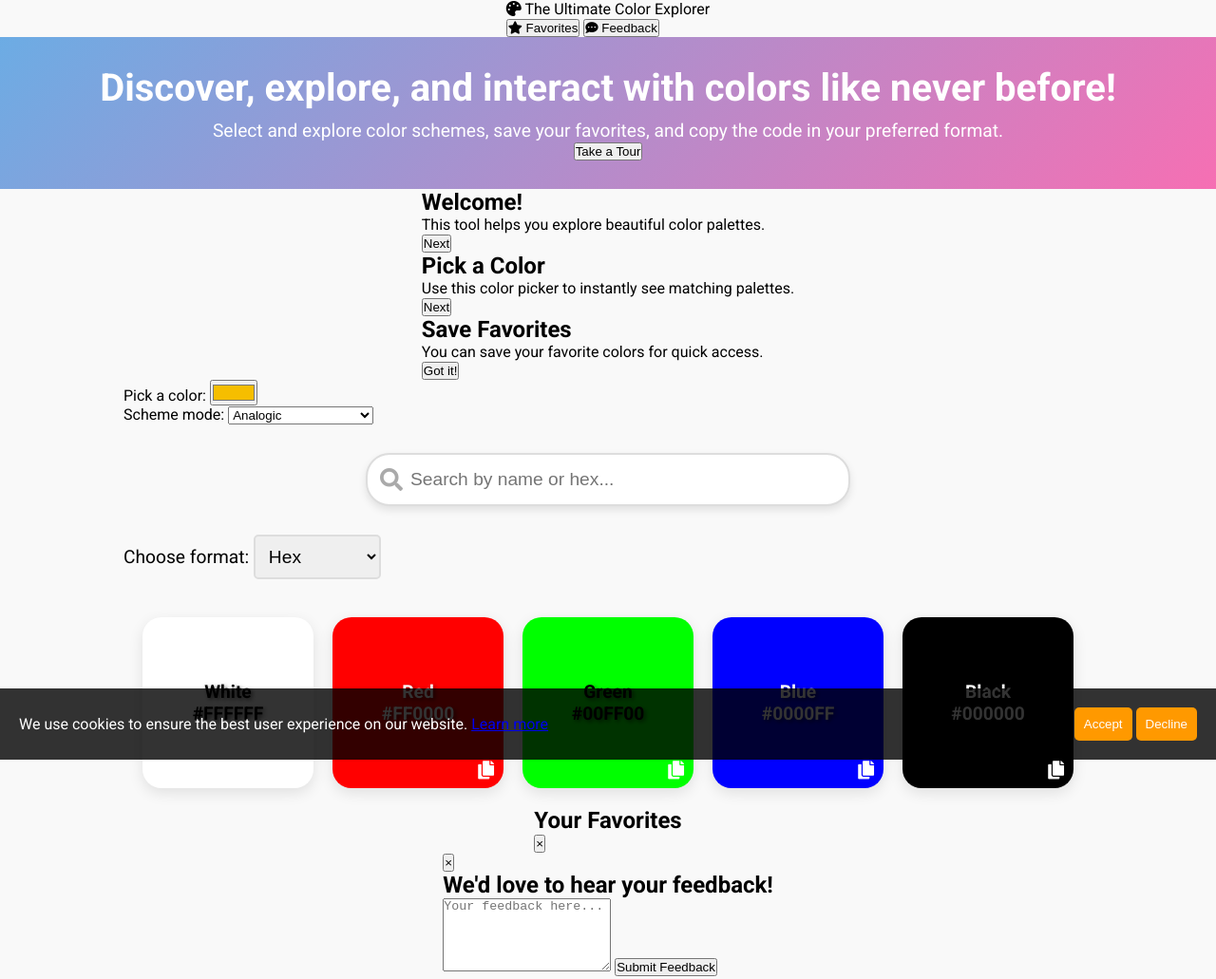
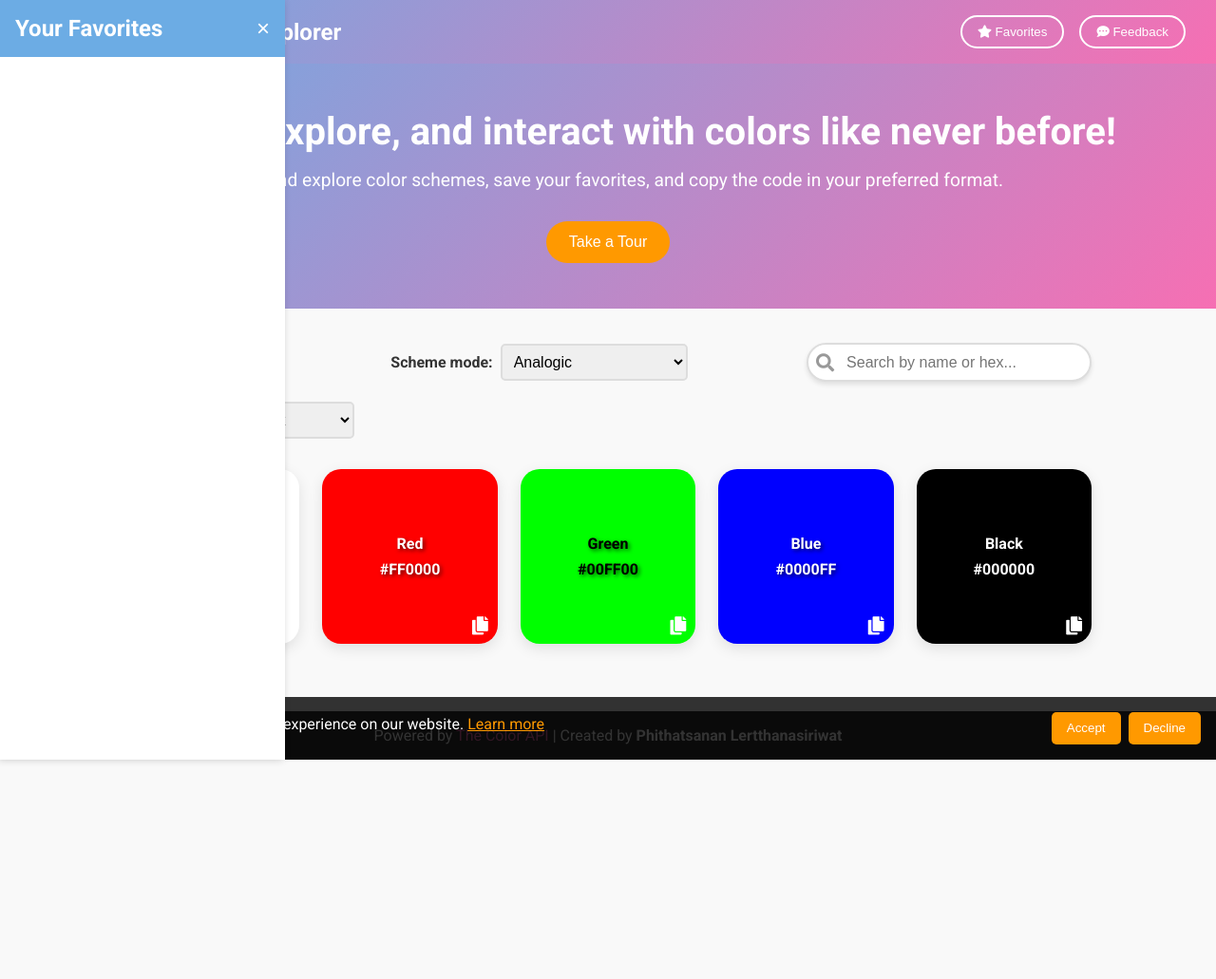
Before and after one commit to Phithatsanan/Color, a plain HTML site: page index.html in a window 1280 px wide. Shown: the top 1031 px of the page at 95% size. After the commit the page ends 800 px from the top, so only its background shows below. Drawn offline with Linux system fonts and the light colour scheme; no server answers.

Commit message:
Update styles.css

```diff
--- a/styles.css
+++ b/styles.css
@@ -1,4 +1,4 @@
-/* CSS Variables for Consistency */
+/* Root Variables */
 :root {
   --primary-color: #6cace4;
   --secondary-color: #f66fb3;
@@ -6,6 +6,10 @@
   --text-color: #333;
   --white: #fff;
   --shadow-color: rgba(0, 0, 0, 0.1);
+  --background-color: #f9f9f9;
+  --transition-fast: 0.3s ease;
+  --transition-slow: 0.6s ease;
+  --drawer-width: 300px;
 }
 
 * {
@@ -15,142 +19,416 @@
 }
 
 body {
-    font-family: 'Roboto', sans-serif;
-    background-color: #f9f9f9;
-    margin: 0;
-    padding: 0;
+  font-family: "Roboto", sans-serif;
+  background-color: var(--background-color);
+  color: var(--text-color);
   display: flex;
   flex-direction: column;
+  min-height: 100vh;
+}
+
+/* NAVBAR */
+.navbar {
+  background: linear-gradient(135deg, var(--primary-color), var(--secondary-color));
+  color: #fff;
+  display: flex;
+  justify-content: space-between;
+  align-items: center;
+  padding: 1rem 2rem;
+}
+
+.navbar .logo {
+  font-size: 1.5rem;
+  font-weight: bold;
+}
+
+.nav-items {
+  display: flex;
+  gap: 1rem;
+}
+
+.nav-button {
+  background-color: transparent;
+  border: 2px solid #fff;
+  color: #fff;
+  padding: 0.5rem 1rem;
+  border-radius: 25px;
+  cursor: pointer;
+  transition: all var(--transition-fast);
+}
+.nav-button:hover {
+  background-color: #fff;
+  color: var(--secondary-color);
+}
+
+/* HERO SECTION */
+.hero-section {
+  background: linear-gradient(135deg, var(--primary-color), var(--secondary-color));
+  color: #fff;
+  padding: 3rem 2rem;
+  text-align: center;
+}
+.hero-content h1 {
+  font-size: 2.5rem;
+  margin-bottom: 1rem;
+}
+.hero-content p {
+  font-size: 1.2rem;
+  margin-bottom: 2rem;
+}
+.cta-button {
+  background-color: var(--accent-color);
+  color: #fff;
+  border: none;
+  padding: 0.8rem 1.5rem;
+  font-size: 1rem;
+  border-radius: 30px;
+  cursor: pointer;
+  transition: background-color var(--transition-fast);
+}
+.cta-button:hover {
+  background-color: #ff8500;
+}
+
+/* MAIN CONTAINER */
+.container {
+  flex: 1;
+  max-width: 1200px;
+  margin: 0 auto;
+  padding: 2rem;
+}
+
+/* CONTROLS SECTION */
+.controls-section {
+  display: flex;
+  flex-wrap: wrap;
+  align-items: center;
+  justify-content: space-between;
+  margin-bottom: 2rem;
+  gap: 1rem;
+}
+.input-label {
+  margin-right: 0.5rem;
+  font-weight: 600;
+  min-width: 80px;
+  display: inline-block;
+}
+.color-picker-wrap,
+.scheme-select-wrap {
+  display: flex;
   align-items: center;
 }
-
-header {
-    padding: 30px 20px;
-    background: linear-gradient(135deg, var(--primary-color), var(--secondary-color));
-    width: 100%;
-    text-align: center;
-    color: white;
+.color-picker {
+  cursor: pointer;
+  width: 50px;
+  height: 50px;
+  border: none;
+  outline: none;
+  border-radius: 5px;
+  margin-left: 0.5rem;
+  box-shadow: 0 3px 5px var(--shadow-color);
 }
 
-h1 {
-    font-size: 2.5em;
-    margin-bottom: 10px;
+.scheme-select-wrap select {
+  padding: 0.5rem;
+  border-radius: 5px;
+  border: 2px solid #ddd;
+  font-size: 1rem;
 }
 
-header p {
-    font-size: 1.2em;
-}
-
-/* Search Input */
+/* SEARCH */
 .search-container {
   position: relative;
-    width: 50%;
-    margin: 30px auto;
+  max-width: 300px;
+  width: 100%;
 }
-
-#searchInput {
-    width: 100%;
-    padding: 15px;
-    padding-left: 45px;
-    font-size: 1.2em;
-    border: 2px solid #ddd;
-    border-radius: 25px;
-    outline: none;
-    box-shadow: 0 4px 8px var(--shadow-color);
-}
-
 .search-icon {
   position: absolute;
   top: 50%;
-    left: 15px;
+  left: 10px;
   transform: translateY(-50%);
-    font-size: 1.5em;
-    color: #aaa;
+  color: #999;
+  font-size: 1.2rem;
+}
+.search-input {
+  width: 100%;
+  padding: 0.6rem 0.6rem 0.6rem 2.5rem;
+  border-radius: 25px;
+  border: 2px solid #ddd;
+  font-size: 1rem;
+  outline: none;
+  box-shadow: 0 3px 5px var(--shadow-color);
 }
 
-/* Language Selector */
+/* LANGUAGE SELECT */
 .language-select {
-    margin: 20px 0;
-    font-size: 1.2em;
+  display: flex;
+  align-items: center;
+}
+.language-select select {
+  border: 2px solid #ddd;
+  border-radius: 5px;
+  padding: 0.5rem;
+  font-size: 1rem;
+  margin-left: 0.5rem;
 }
 
-.language-select select {
-    padding: 10px;
-    font-size: 1em;
-    border-radius: 5px;
-    border: 2px solid #ddd;
+/* COLOR GRID */
+.color-grid-section {
+  margin-top: 2rem;
 }
-
-/* Color Grid */
 .color-grid {
   display: grid;
   grid-template-columns: repeat(auto-fill, minmax(180px, 1fr));
-    gap: 20px;
-    justify-items: center;
-    padding: 20px;
-    width: 100%;
-    max-width: 1200px;
+  gap: 1.5rem;
 }
-
 .color-block {
   position: relative;
-    width: 180px;
-    height: 180px;
+  width: 100%;
+  aspect-ratio: 1/1; /* Make them square */
   border-radius: 20px;
+  box-shadow: 0px 5px 15px var(--shadow-color);
+  transition: transform var(--transition-fast), box-shadow var(--transition-fast);
+  color: #fff;
   display: flex;
   flex-direction: column;
   justify-content: center;
   align-items: center;
-    box-shadow: 0px 5px 15px var(--shadow-color);
-    transition: transform 0.3s ease, box-shadow 0.3s ease;
-    color: white;
-    font-weight: bold;
   text-align: center;
 }
-
 .color-block:hover {
-    transform: scale(1.05);
+  transform: scale(1.03);
   box-shadow: 0px 8px 20px var(--shadow-color);
 }
-
-/* Copy Icon */
+.color-name,
+.color-code {
+  text-shadow: 2px 2px 4px rgba(0, 0, 0, 0.6);
+  font-weight: bold;
+  margin: 0.25rem;
+}
+.light-text {
+  color: #000 !important;
+}
 .copy-icon {
   position: absolute;
   bottom: 10px;
   right: 10px;
-    font-size: 1.2em;
   cursor: pointer;
-    color: white;
+  font-size: 1.2rem;
+  transition: color var(--transition-fast);
 }
-
 .copy-icon:hover {
   color: #fffa;
 }
 
-/* Onboarding Tooltips */
-.onboarding-tooltip {
+/* FAVORITES DRAWER */
+.favorites-drawer {
+  position: fixed;
+  top: 0;
+  right: -var(--drawer-width);
+  width: var(--drawer-width);
+  height: 100vh;
+  background-color: #fff;
+  box-shadow: -2px 0 8px rgba(0,0,0,0.2);
+  color: var(--text-color);
+  transition: right var(--transition-fast);
+  z-index: 9999;
+  display: flex;
+  flex-direction: column;
+}
+.drawer-header {
+  display: flex;
+  justify-content: space-between;
+  align-items: center;
+  padding: 1rem;
+  background-color: var(--primary-color);
+  color: #fff;
+}
+.close-drawer {
+  background: none;
+  border: none;
+  font-size: 1.5rem;
+  color: #fff;
+  cursor: pointer;
+}
+.favorites-list {
+  flex: 1;
+  overflow-y: auto;
+  padding: 1rem;
+}
+.favorite-item {
+  display: flex;
+  align-items: center;
+  margin-bottom: 1rem;
+}
+.favorite-color-swatch {
+  width: 30px;
+  height: 30px;
+  border-radius: 5px;
+  margin-right: 0.5rem;
+}
+.remove-favorite {
+  margin-left: auto;
+  color: var(--secondary-color);
+  cursor: pointer;
+}
+
+/* FEEDBACK MODAL */
+.feedback-modal {
+  position: fixed;
+  top: 0;
+  left: 0;
+  width: 100%;
+  height: 100%;
+  background-color: rgba(0,0,0,0.6);
+  display: none;
+  justify-content: center;
+  align-items: center;
+  z-index: 10000;
+}
+.modal-content {
+  background-color: #fff;
+  padding: 2rem;
+  border-radius: 8px;
+  position: relative;
+  width: 90%;
+  max-width: 500px;
+}
+.close-modal {
+  background: none;
+  border: none;
+  font-size: 1.5rem;
+  color: var(--text-color);
   position: absolute;
-    top: 50px;
-    left: 20px;
-    background-color: white;
-    padding: 10px;
-    border-radius: 8px;
-    box-shadow: 0 2px 10px var(--shadow-color);
+  top: 1rem;
+  right: 1rem;
+  cursor: pointer;
+}
+.modal-content h2 {
+  margin-bottom: 1rem;
+}
+.modal-content textarea {
+  width: 100%;
+  border: 1px solid #ddd;
+  border-radius: 5px;
+  padding: 0.5rem;
+  margin-bottom: 1rem;
+}
+.feedback-submit {
+  background-color: var(--accent-color);
+  border: none;
+  color: #fff;
+  padding: 0.6rem 1.2rem;
+  border-radius: 5px;
+  cursor: pointer;
+  transition: background-color var(--transition-fast);
+}
+.feedback-submit:hover {
+  background-color: #ff8500;
+}
+
+/* COOKIE CONSENT MODAL */
+.cookie-modal {
+  position: fixed;
+  bottom: 0;
+  width: 100%;
+  background-color: rgba(0,0,0,0.8);
+  color: #fff;
+  padding: 1rem;
+  z-index: 999;
+}
+.cookie-content {
+  display: flex;
+  flex-wrap: wrap;
+  align-items: center;
+  justify-content: space-between;
+}
+.cookie-content p {
+  margin-right: 1rem;
+  margin-bottom: 0.5rem;
+}
+.cookie-content a {
+  color: var(--accent-color);
+  text-decoration: underline;
+}
+.cookie-buttons {
+  display: flex;
+  gap: 0.5rem;
+}
+.cookie-modal button {
+  background-color: var(--accent-color);
+  color: #fff;
+  border: none;
+  padding: 0.6rem 1rem;
+  border-radius: 5px;
+  cursor: pointer;
+}
+.cookie-modal button:hover {
+  background-color: #ff8500;
+}
+
+/* FOOTER */
+.footer {
+  background-color: var(--text-color);
+  color: var(--white);
+  text-align: center;
+  padding: 1rem;
+}
+.footer a {
+  color: var(--secondary-color);
+  text-decoration: none;
+}
+.footer a:hover {
+  text-decoration: underline;
+}
+
+/* ONBOARDING OVERLAY */
+.overlay {
+  position: fixed;
+  top: 0;
+  left: 0;
+  width: 100%;
+  height: 100%;
+  background-color: rgba(0,0,0,0.7);
   z-index: 1000;
   display: none;
+  align-items: center;
+  justify-content: center;
+  text-align: center;
+  padding: 1rem;
+}
+.onboarding-slide {
+  background-color: #fff;
+  border-radius: 8px;
+  padding: 2rem;
+  margin: 1rem;
+  max-width: 500px;
+  width: 100%;
+  display: none;
+  position: relative;
+}
+.onboarding-content {
+  color: var(--text-color);
+}
+.onboarding-next {
+  background-color: var(--accent-color);
+  border: none;
+  color: #fff;
+  padding: 0.6rem 1rem;
+  border-radius: 5px;
+  cursor: pointer;
+}
+.onboarding-next:hover {
+  background-color: #ff8500;
 }
 
-/* Loading Spinner */
+/* LOADING SPINNER */
 .loading-spinner {
   position: fixed;
   top: 50%;
   left: 50%;
   transform: translate(-50%, -50%);
-    display: flex;
-    align-items: center;
-    justify-content: center;
 }
-
 .spinner {
   border: 5px solid rgba(0, 0, 0, 0.1);
   border-left-color: var(--accent-color);
@@ -159,7 +437,6 @@ header p {
   height: 50px;
   animation: spin 1s linear infinite;
 }
-
 @keyframes spin {
   0% {
     transform: rotate(0deg);
@@ -169,97 +446,20 @@ header p {
   }
 }
 
-/* Cookies Modal */
-.cookie-modal {
-    position: fixed;
-    bottom: 0;
-    width: 100%;
-    background-color: rgba(0, 0, 0, 0.8);
-    color: white;
-    text-align: center;
-    padding: 20px;
-    z-index: 9999;
+/* MOBILE RESPONSIVENESS */
+@media (max-width: 768px) {
+  .controls-section {
+    flex-direction: column;
+    gap: 1.5rem;
   }
-
-.cookie-content {
-    display: flex;
-    justify-content: space-between;
-    align-items: center;
+  .search-container {
+    max-width: 100%;
   }
-
-.cookie-modal button {
-    background-color: var(--accent-color);
-    color: white;
-    border: none;
-    padding: 10px;
-    border-radius: 5px;
-    cursor: pointer;
+  .navbar .logo {
+    font-size: 1.2rem;
   }
-
-.cookie-modal button:hover {
-    background-color: #ff8500;
+  .nav-button {
+    padding: 0.4rem 0.8rem;
+    font-size: 0.9rem;
   }
-
-/* Feedback Form */
-.feedback-container {
-    margin: 40px 0;
-    text-align: center;
 }
-
-.feedback-container form {
-    display: flex;
-    flex-direction: column;
-    align-items: center;
-}
-
-.feedback-container textarea {
-    width: 80%;
-    padding: 10px;
-    margin-bottom: 20px;
-    border: 1px solid #ddd;
-    border-radius: 5px;
-}
-
-.feedback-container button {
-    padding: 10px 20px;
-    border: none;
-    background-color: var(--accent-color);
-    color: white;
-    border-radius: 5px;
-    cursor: pointer;
-}
-
-.feedback-container button:hover {
-    background-color: #ff8500;
-}
-
-footer {
-    margin-top: 40px;
-    padding: 20px;
-    background-color: var(--text-color);
-    color: white;
-    width: 100%;
-    text-align: center;
-}
-
-footer a {
-    color: var(--secondary-color);
-    text-decoration: none;
-}
-
-footer a:hover {
-    text-decoration: underline;
-}
-
-.color-name, .color-code {
-    color: white;
-    font-weight: bold;
-    font-size: 1.2em;
-    text-align: center;
-    text-shadow: 2px 2px 4px rgba(0, 0, 0, 0.6); /* Add shadow for better visibility */
-}
-
-/* Specific class for light backgrounds like white */
-.light-text {
-    color: black; /* Use black text on light backgrounds */
-}
```
Lines whose indentation alone changed are shown as unchanged.
